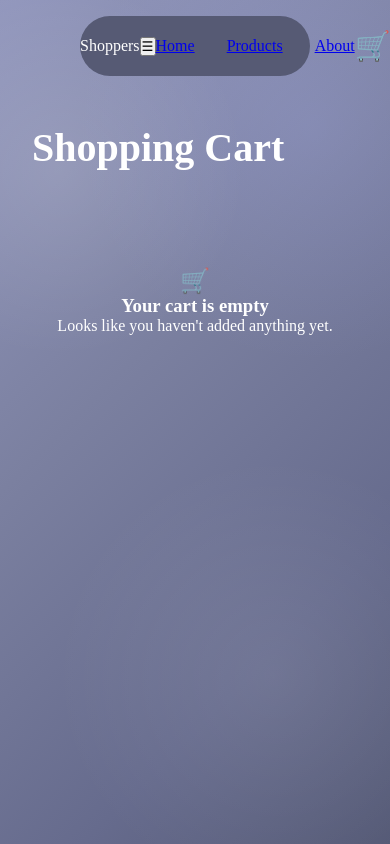
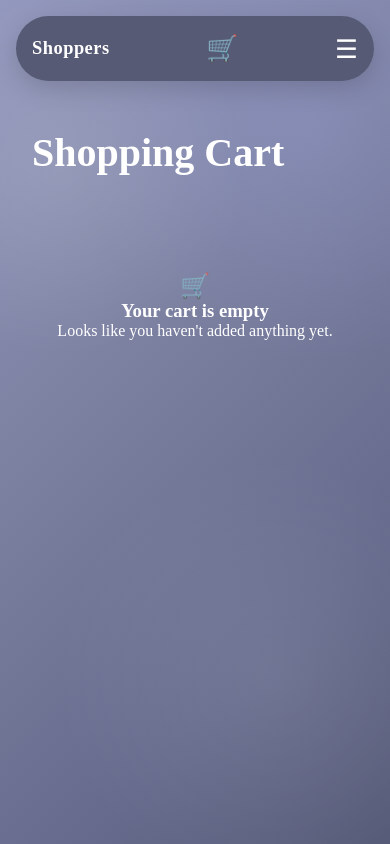
Before and after one commit to Mayank789947/my-shopping-app, a React (Vite) app: page /cartpage in a window 390 px wide. Built offline with nearby package versions, Linux system fonts and the light colour scheme.

Commit message:
Modify CSS Styling of Header component
modify CSS styling to make header more modern and responsive for smaller screen with hamburger menu option with open/close style

```diff
--- a/src/components/header/Header.module.css
+++ b/src/components/header/Header.module.css
@@ -1,33 +1,122 @@
+/* =========================
+   HEADER
+========================= */
+
 .header {
+  position: relative;
+  z-index: 1000;
+
   display: flex;
-    justify-content: space-around;
+  justify-content: space-between;
   align-items: center;
-    border-radius: 2rem;
+
+  max-width: 1200px;
+  height: 70px;
+
+  margin: 1rem auto 0;
+  padding: 0 2rem;
+
+  border-radius: 60px;
+
   background-color: #565a74;
   color: white;
-    margin: 1rem 5rem 0;
-    height: 60px;
+
+  box-shadow:
+    0 8px 24px rgba(0, 0, 0, 0.15);
 }
+
+/* =========================
+   LOGO
+========================= */
+
+.logo {
+  font-size: 1.4rem;
+  font-weight: 700;
+  letter-spacing: 0.5px;
+
+  cursor: pointer;
+
+  transition: color 0.25s ease;
+}
+
+.logo:hover {
+  color: #f7e88b;
+}
+
+/* =========================
+   NAVIGATION
+========================= */
 
 .listContainer {
   display: flex;
-    justify-content: space-evenly;
-    list-style-type: none;
+  align-items: center;
   gap: 2rem;
+
+  list-style: none;
+  margin: 0;
+  padding: 0;
 }
 
-.orderContainer {
-    display: flex;
-    gap: 1rem;
-    align-items: center;
+.listContainer li {
+  position: relative;
 }
 
-.btn {
-    background-color: #FFFBA5;
-    border-radius: 2rem;
-    border: none;
-    padding: 0.4rem 0.8rem;
+/* NavLink */
+
+.listContainer a {
+  position: relative;
+
+  text-decoration: none;
+  color: white;
+
+  font-size: 1rem;
+  font-weight: 500;
+
+  transition: color 0.25s ease;
 }
+
+/* Animated underline */
+
+.listContainer a::after {
+  content: "";
+
+  position: absolute;
+
+  left: 0;
+  bottom: -5px;
+
+  width: 100%;
+  height: 2px;
+
+  background-color: #f7e88b;
+
+  transform: scaleX(0);
+  transform-origin: center;
+
+  transition: transform 0.3s ease;
+}
+
+.listContainer a:hover {
+  color: #f7e88b;
+}
+
+.listContainer a:hover::after {
+  transform: scaleX(1);
+}
+
+/* Active NavLink */
+
+.activeLink {
+  color: #f7e88b !important;
+}
+
+.activeLink::after {
+  transform: scaleX(1) !important;
+}
+
+/* =========================
+   CART
+========================= */
 
 .cartContainer {
   position: relative;
@@ -42,11 +131,17 @@
 .cartIcon {
   font-size: 1.8rem;
 
-  transition: transform 0.25s ease;
+  transition:
+    transform 0.25s ease,
+    filter 0.25s ease;
 }
 
 .cartContainer:hover .cartIcon {
-  transform: scale(1.08);
+  transform: scale(1.1);
+
+  filter: drop-shadow(
+    0 0 10px rgba(247, 232, 139, 0.35)
+  );
 }
 
 .cartBadge {
@@ -58,15 +153,15 @@
   min-width: 22px;
   height: 22px;
 
+  padding: 0 6px;
+
   display: flex;
   justify-content: center;
   align-items: center;
 
-  padding: 0 6px;
-
   border-radius: 50%;
 
-  background: #f7e88b;
+  background-color: #f7e88b;
   color: #222;
 
   font-size: 0.75rem;
@@ -75,3 +170,111 @@
   box-shadow:
     0 4px 12px rgba(247, 232, 139, 0.35);
 }
+
+/* =========================
+   HAMBURGER BUTTON
+========================= */
+
+.menuButton {
+  display: none;
+
+  background: none;
+  border: none;
+
+  color: white;
+
+  font-size: 1.8rem;
+
+  cursor: pointer;
+}
+
+/* =========================
+   TABLET & MOBILE
+========================= */
+
+@media (max-width: 768px) {
+
+  .header {
+    margin: 1rem;
+    padding: 0 1.25rem;
+  }
+
+  .menuButton {
+    display: block;
+    order: 2;
+  }
+
+  .cartContainer {
+    order: 1;
+  }
+
+  .listContainer {
+    position: absolute;
+
+    top: calc(100% + 10px);
+    left: 0;
+
+    width: 100%;
+
+    box-sizing: border-box;
+
+    margin: 0;
+    padding: 1.5rem 0;
+
+    display: flex;
+    flex-direction: column;
+    align-items: center;
+    gap: 1.25rem;
+
+    border-radius: 20px;
+
+    background-color: #565a74;
+
+    z-index: 1001;
+
+    opacity: 0;
+    visibility: hidden;
+
+    transform: translateY(-10px);
+
+    pointer-events: none;
+
+    transition:
+      opacity 0.3s ease,
+      visibility 0.3s ease,
+      transform 0.3s ease;
+  }
+
+  .open {
+    opacity: 1;
+    visibility: visible;
+
+    transform: translateY(0);
+
+    pointer-events: auto;
+  }
+}
+
+/* =========================
+   SMALL MOBILE
+========================= */
+
+@media (max-width: 480px) {
+
+  .header {
+    height: 65px;
+    padding: 0 1rem;
+  }
+
+  .logo {
+    font-size: 1.15rem;
+  }
+
+  .cartIcon {
+    font-size: 1.6rem;
+  }
+
+  .menuButton {
+    font-size: 1.6rem;
+  }
+}
```
Lines whose indentation alone changed are shown as unchanged.
